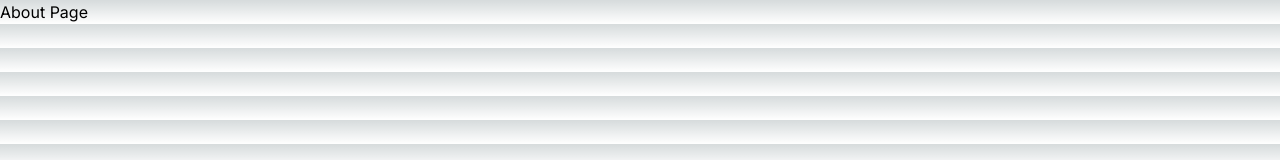
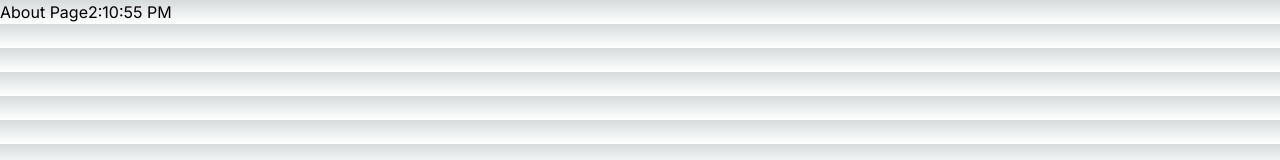
Before and after one commit to Velmor99/next14_tutorial-rendering, a Next.js app: page /about in a window 1280 px wide. Shown: the top 160 px of the page. Built offline with nearby package versions, Linux system fonts and the light colour scheme.

Commit message:
three types of rendering in next.js and knowledge about static rendering

```diff
--- a/src/app/about/page.tsx
+++ b/src/app/about/page.tsx
@@ -2,5 +2,5 @@
 
 export default function AboutPage() {
   console.log("About server component");
-  return <h1>About Page</h1>;
+  return <h1>About Page{new Date().toLocaleTimeString()}</h1>;
 }
```
